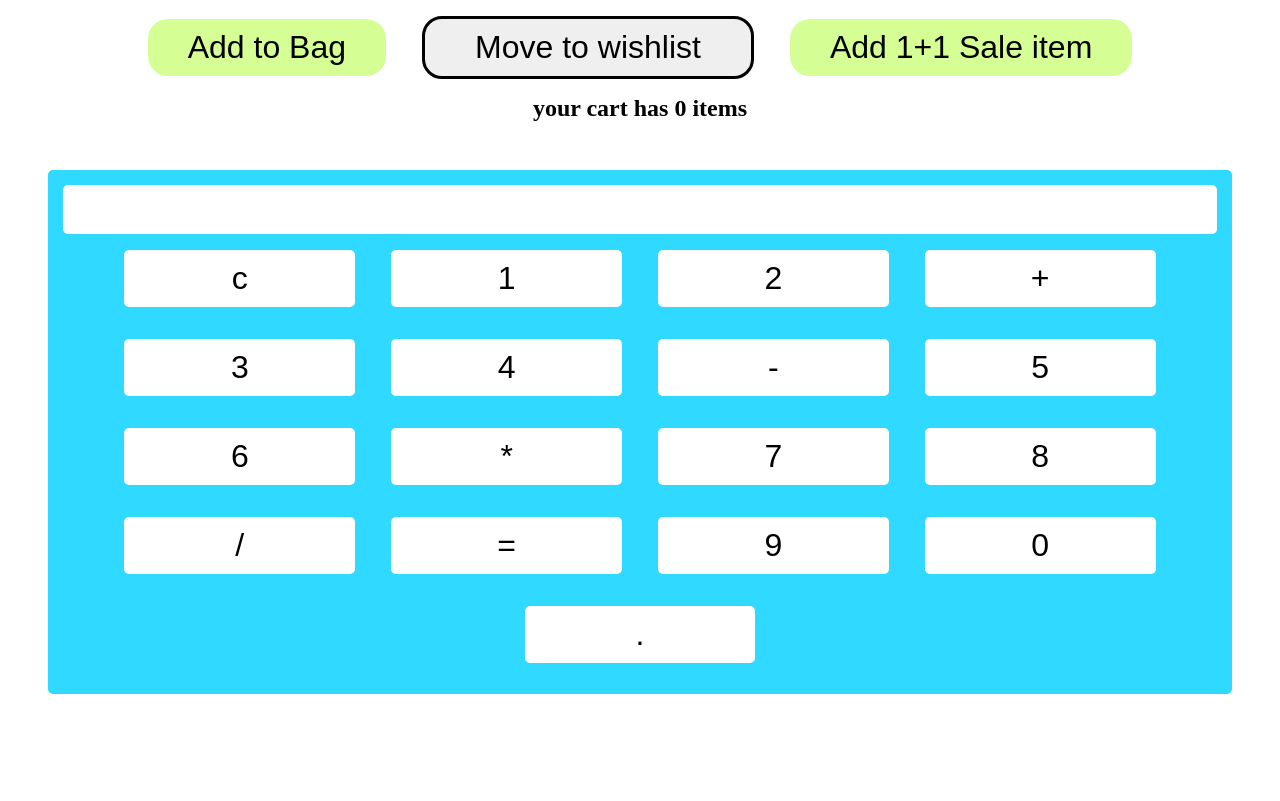
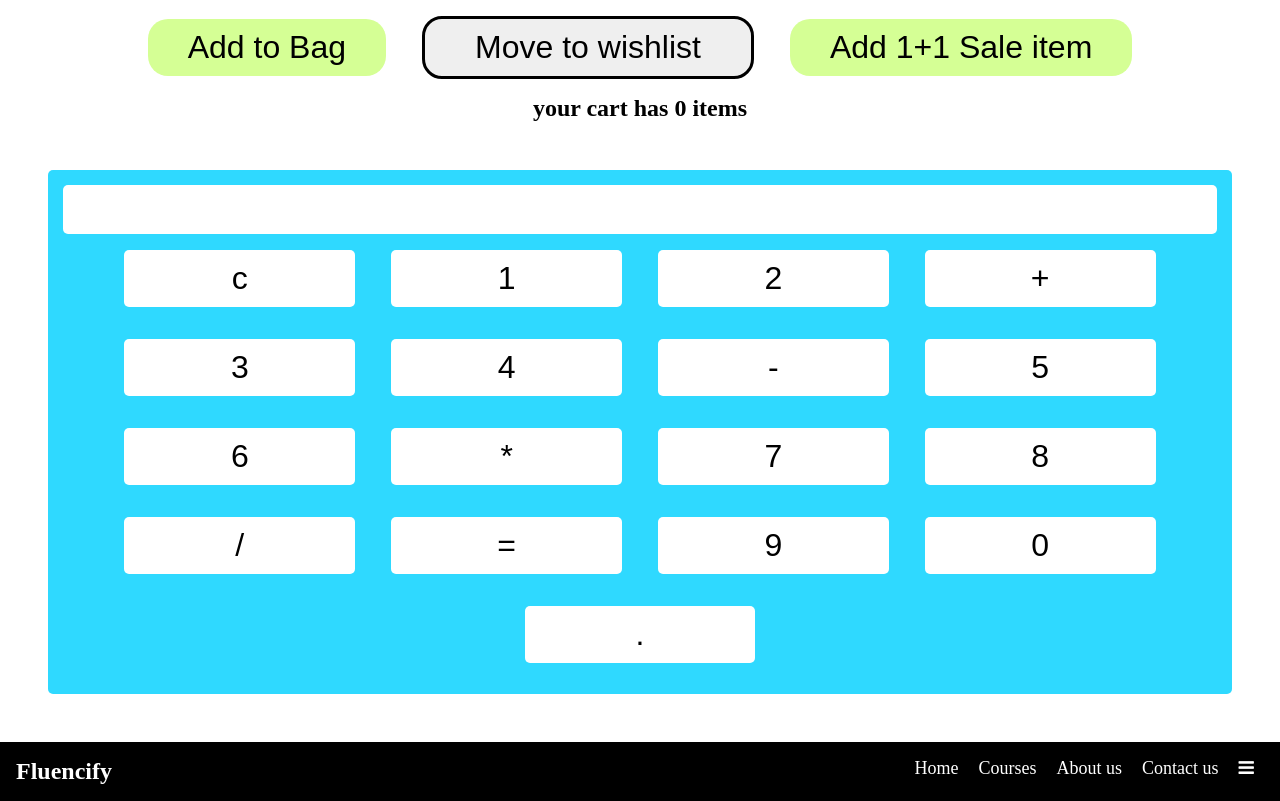
Before and after one commit to Abhishek197584/simpleCalc, a plain HTML site: page index.html in a window 1280 px wide. Drawn offline with Linux system fonts and the light colour scheme.

Commit message:
removed commit

```diff
--- a/index.html
+++ b/index.html
@@ -143,7 +143,7 @@
 
 </script>
 
-<!-- <div class="nav">
+ <div class="nav">
     <div class="logo"><h2>Fluencify</h2></div>
     <div class="list">
  <ul>
@@ -168,7 +168,7 @@
  </ul>
 
     </div>
-</div> -->
+</div>
 
     <!-- <script>
         let b = "hello abhishke";
```
